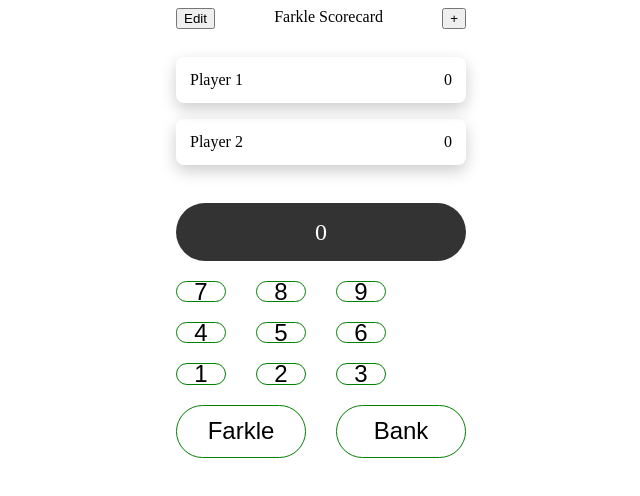
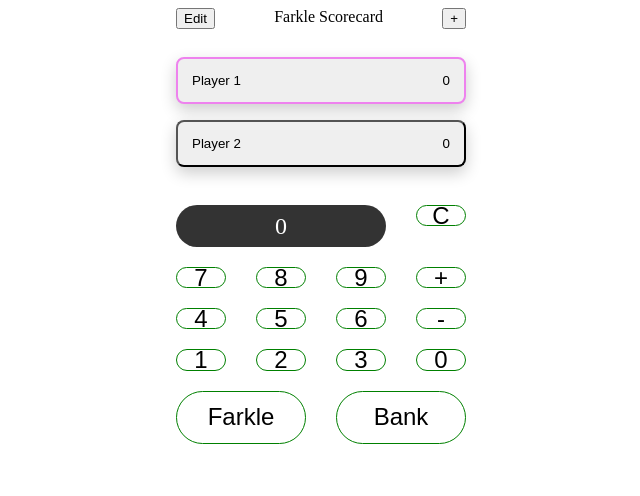
Before and after one commit to JoshuaSoileau/FarkleScorecard, a Next.js app: page / in a window 1280 px wide. Shown: the top 496 px of the page, without its empty margins (319-959 px from the left). Built offline with nearby package versions, Linux system fonts and the light colour scheme.

Commit message:
Wire up a bunch of the logic

```diff
--- a/components/Calculator/Calculator.jsx
+++ b/components/Calculator/Calculator.jsx
@@ -2,7 +2,7 @@ import React, { useState } from "react";
 import { Container, Row, Col } from "react-grid-system";
 import Button from "./Button";
 
-const Calculator = () => {
+const Calculator = ({ addScore }) => {
   const [score, setScore] = useState("0");
 
   const handleScoreClick = number => {
@@ -13,6 +13,11 @@ const Calculator = () => {
       return;
     }
 
+    if (typeof number === "number") {
+      setScore(String(Number(score) + number));
+      return;
+    }
+
     setScore(score + numberAsString);
   };
 
@@ -20,10 +25,13 @@ const Calculator = () => {
     <div className="calculator">
       <Container>
         <Row>
-          <Col>
+          <Col xs={9}>
             <div className="score">
               <span>{score}</span>
             </div>
+          </Col>
+          <Col xs={3}>
+            <Button onClick={() => setScore("0")}>C</Button>
           </Col>
         </Row>
         <Row>
@@ -36,6 +44,11 @@ const Calculator = () => {
           <Col xs={3}>
             <Button onClick={handleScoreClick}>9</Button>
           </Col>
+          <Col xs={3}>
+            <Button onClick={() => handleScoreClick(50)} color="lightgray">
+              +
+            </Button>
+          </Col>
         </Row>
         <Row>
           <Col xs={3}>
@@ -46,6 +59,11 @@ const Calculator = () => {
           </Col>
           <Col xs={3}>
             <Button onClick={handleScoreClick}>6</Button>
+          </Col>
+          <Col xs={3}>
+            <Button onClick={() => handleScoreClick(-50)} color="lightgray">
+              -
+            </Button>
           </Col>
         </Row>
         <Row>
@@ -58,15 +76,32 @@ const Calculator = () => {
           <Col xs={3}>
             <Button onClick={handleScoreClick}>3</Button>
           </Col>
+          <Col xs={3}>
+            <Button onClick={handleScoreClick}>0</Button>
+          </Col>
         </Row>
         <Row>
           <Col xs={6}>
-            <Button small color="red">
+            <Button
+              small
+              color="red"
+              onClick={() => {
+                addScore("0");
+                setScore(0);
+              }}
+            >
               Farkle
             </Button>
           </Col>
           <Col xs={6}>
-            <Button small color="green">
+            <Button
+              small
+              color="green"
+              onClick={() => {
+                addScore(score);
+                setScore(0);
+              }}
+            >
               Bank
             </Button>
           </Col>
--- a/components/Player/Player.jsx
+++ b/components/Player/Player.jsx
@@ -1,27 +1,46 @@
 import React from "react";
 
-const Player = ({ name, scores }) => {
+const Player = ({
+  name,
+  scores,
+  active,
+  playerIndex,
+  setActivePlayerIndex
+}) => {
   const total =
-    (scores.length && scores.reduce((one, two) => one + two)) || "0";
+    (scores.length && scores.reduce((one, two) => Number(one) + Number(two))) ||
+    "0";
 
   return (
-    <div>
+    <button
+      className={active ? "is-active" : ""}
+      onClick={() => setActivePlayerIndex(playerIndex)}
+    >
       <span>{name}</span>
       <span>{total}</span>
 
       <style jsx>
         {`
-          div {
+          button {
             display: flex;
+            width: 100%;
             justify-content: space-between;
             border-radius: 8px;
             box-shadow: 0 6px 16px rgba(0, 0, 0, 0.2);
             padding: 14px;
             margin: 8px 0;
           }
+
+          button:focus {
+            outline: none;
+          }
+
+          .is-active {
+            border: 2px solid violet;
+          }
         `}
       </style>
-    </div>
+    </button>
   );
 };
 
--- a/components/PlayerList/PlayerList.jsx
+++ b/components/PlayerList/PlayerList.jsx
@@ -2,7 +2,7 @@ import React from "react";
 import { Container, Row, Col } from "react-grid-system";
 import Player from "../Player/Player";
 
-const PlayerList = ({ players }) => {
+const PlayerList = ({ players, activePlayerIndex, setActivePlayerIndex }) => {
   if (!players.length)
     return (
       <div>
@@ -18,12 +18,22 @@ const PlayerList = ({ players }) => {
       </div>
     );
 
+  const sortedPlayers = players.sort((a, b) => {
+    return a.order > b.order;
+  });
+
+  console.log(sortedPlayers.map(({ name }) => name));
   return (
     <Container>
-      {players.map(player => (
+      {sortedPlayers.map((player, index) => (
         <Row>
           <Col>
-            <Player {...player} />
+            <Player
+              {...player}
+              playerIndex={index}
+              active={index === activePlayerIndex}
+              setActivePlayerIndex={setActivePlayerIndex}
+            />
           </Col>
         </Row>
       ))}
--- a/pages/index.js
+++ b/pages/index.js
@@ -6,10 +6,12 @@ import Calculator from "../components/Calculator/Calculator";
 const initialPlayers = [
   {
     name: "Player 1",
+    order: 0,
     scores: []
   },
   {
     name: "Player 2",
+    order: 1,
     scores: []
   }
 ];
@@ -17,32 +19,50 @@ const initialPlayers = [
 const Home = () => {
   const [title, setTitle] = useState("Farkle Scorecard");
   const [players, setPlayers] = useState(initialPlayers);
+  const [activePlayerIndex, setActivePlayerIndex] = useState(0);
 
   const addPlayer = name => {
     setPlayers([
       ...players,
       {
         name,
+        order: players.length,
         scores: []
       }
     ]);
   };
 
-  const addScore = (playerName, score) => {
-    const player = players.filter(({ name }) => name === playerName)[0];
-    const others = players.filter(({ name }) => name !== playerName);
+  const addScore = score => {
+    // const player = players[activePlayerIndex];
+    // const playerName = player.name;
+    // const others = players.filter(({ name }) => name !== playerName);
 
-    if (!player) return;
+    // if (!player) return;
 
-    player.scores.push(score);
-    setPlayers(players);
+    let newPlayers = players;
+
+    newPlayers[activePlayerIndex].scores.push(score);
+
+    // player.scores.push(score);
+    // setPlayers([...others, player]);
+    setPlayers(newPlayers);
+
+    if (activePlayerIndex + 1 >= players.length) {
+      setActivePlayerIndex(0);
+    } else {
+      setActivePlayerIndex(activePlayerIndex + 1);
+    }
   };
 
   return (
     <div>
       <Header title={title} addPlayer={addPlayer} />
-      <PlayerList players={players} />
-      <Calculator />
+      <PlayerList
+        players={players}
+        activePlayerIndex={activePlayerIndex}
+        setActivePlayerIndex={setActivePlayerIndex}
+      />
+      <Calculator addScore={addScore} />
 
       <style jsx>
         {`
```
